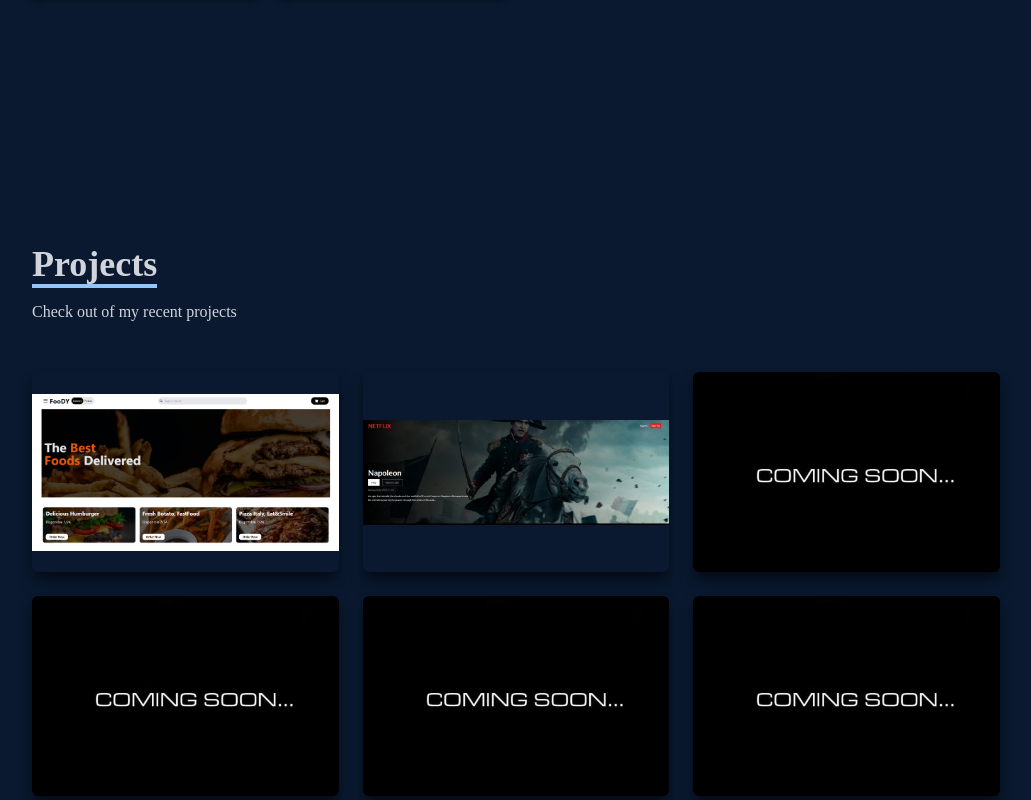
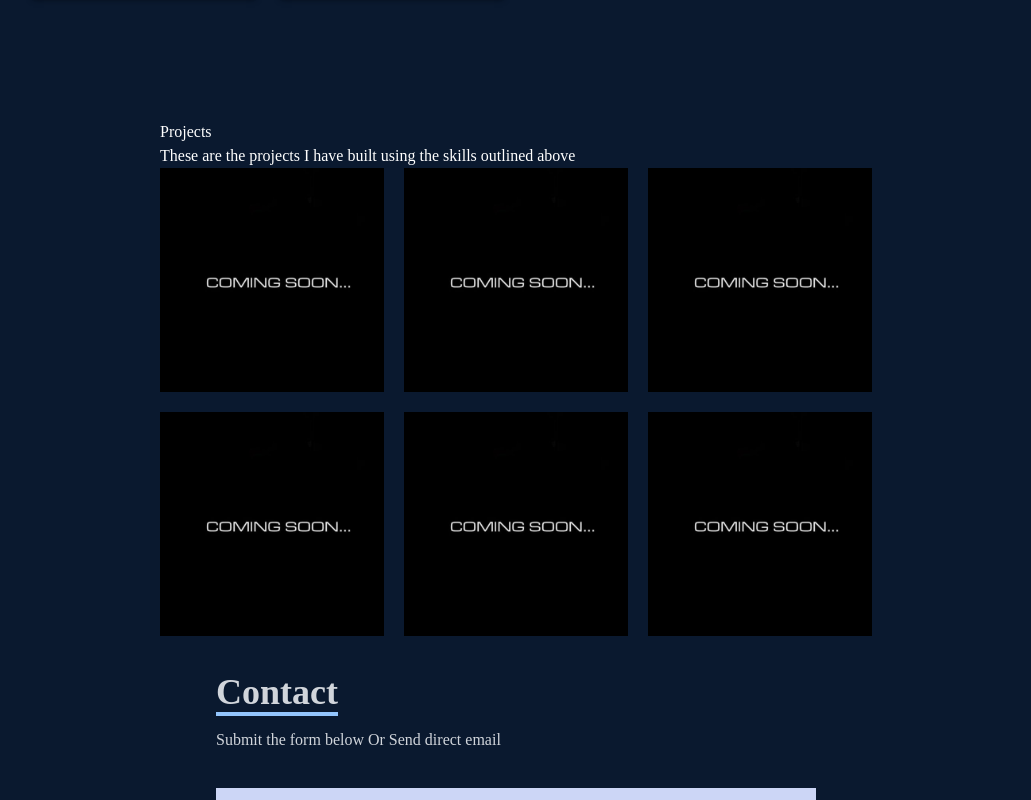
Before and after one commit to OussamaDeghfel/PortFolio, a React (Create React App) app: page / in a window 1280 px wide. Shown: the part 2280-3080 px from the top of the page, without its empty margins (124-1155 px from the left). Built offline with nearby package versions, Linux system fonts and the light colour scheme.

Commit message:
import the new project component

```diff
--- a/src/App.js
+++ b/src/App.js
@@ -2,7 +2,8 @@ import About from "./components/About";
 import Contact from "./components/Contact";
 import Home from "./components/Home";
 import Navbar from "./components/Navbar";
-import Projects from "./components/Projects";
+import ProjectEdit from "./components/projectEdit";
+// import Projects from "./components/Projects";
 import Skills from "./components/Skills";
 
 function App() {
@@ -12,7 +13,8 @@ function App() {
       <Home />
       <About />
       <Skills />
-      <Projects />
+      {/* <Projects /> */}
+      <ProjectEdit />
       <Contact />
     </div>
   );
```
